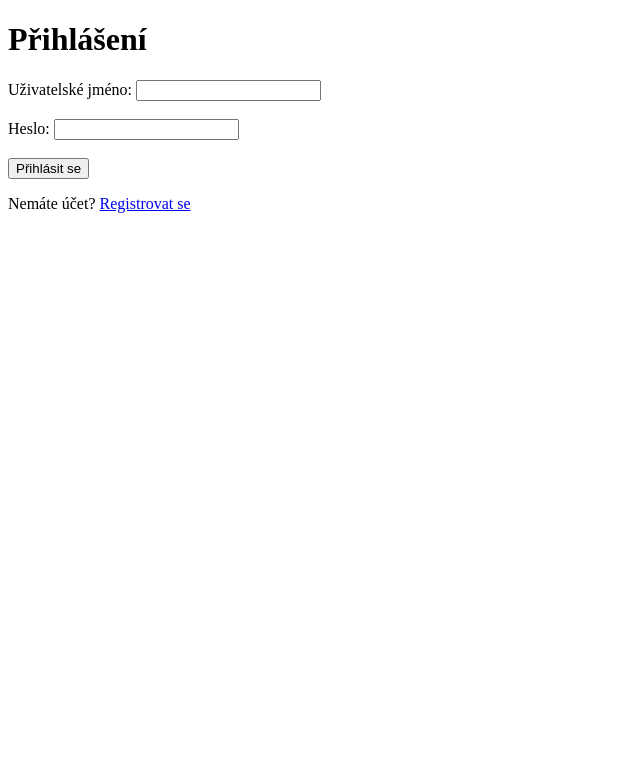
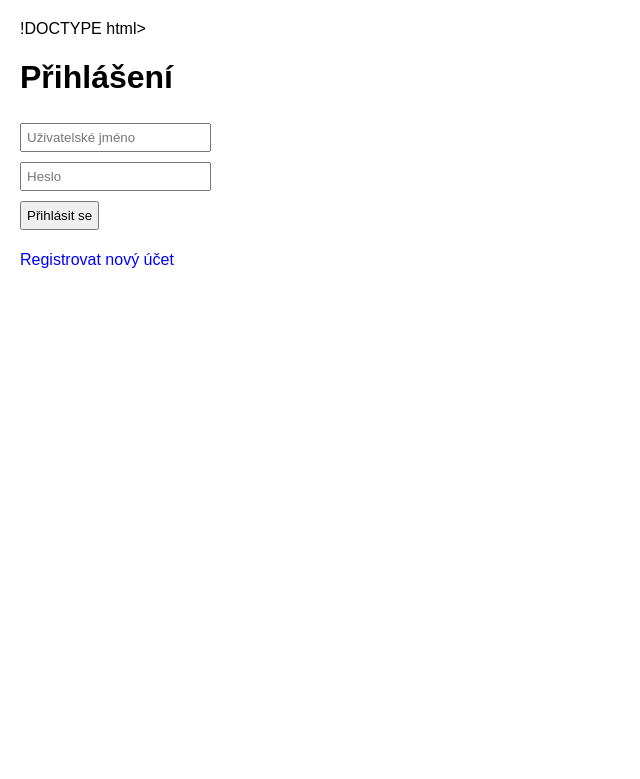
Before and after one commit to pecenyjirikdubno/zakazky-app, a Flask app: page /login in a window 1280 px wide. Shown: the top 779 px of the page, without its empty margins (0-640 px from the left). Run offline with Flask 3, Linux system fonts and the light colour scheme.

Commit message:
Update login.html

```diff
--- a/templates/login.html
+++ b/templates/login.html
@@ -1,20 +1,11 @@
-<!DOCTYPE html>
-<html lang="cs">
-<head>
-    <meta charset="UTF-8">
-    <title>Přihlášení</title>
-</head>
-<body>
-    <h1>Přihlášení</h1>
-    <form method="POST">
-        <label>Uživatelské jméno:</label>
-        <input type="text" name="username" required><br><br>
+{% extends "base.html" %}
 
-        <label>Heslo:</label>
-        <input type="password" name="password" required><br><br>
-
-        <button type="submit">Přihlásit se</button>
-    </form>
-    <p>Nemáte účet? <a href="/register">Registrovat se</a></p>
-</body>
-</html>
+{% block content %}
+<h1>Přihlášení</h1>
+<form method="POST">
+    <input type="text" name="username" placeholder="Uživatelské jméno" required><br>
+    <input type="password" name="password" placeholder="Heslo" required><br>
+    <button type="submit">Přihlásit se</button>
+</form>
+<a href="{{ url_for('register') }}">Registrovat nový účet</a>
+{% endblock %}
```
